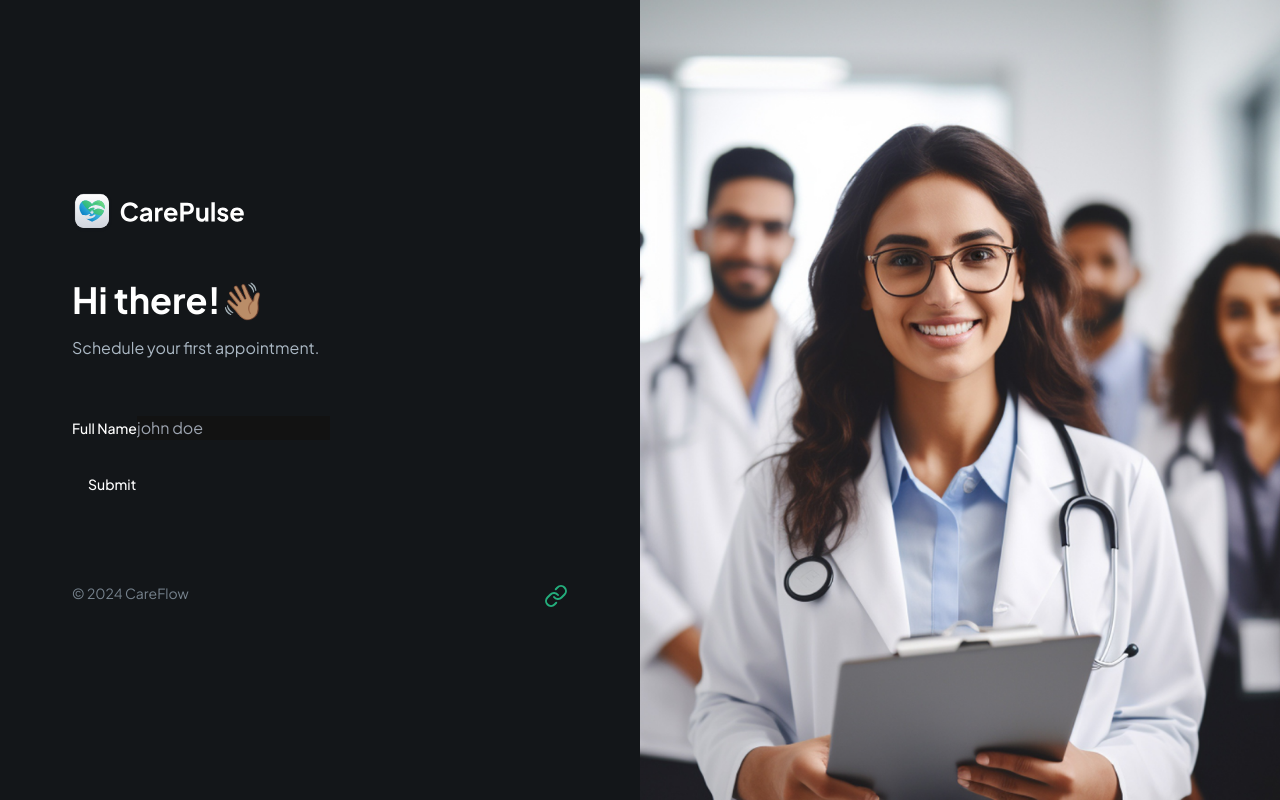
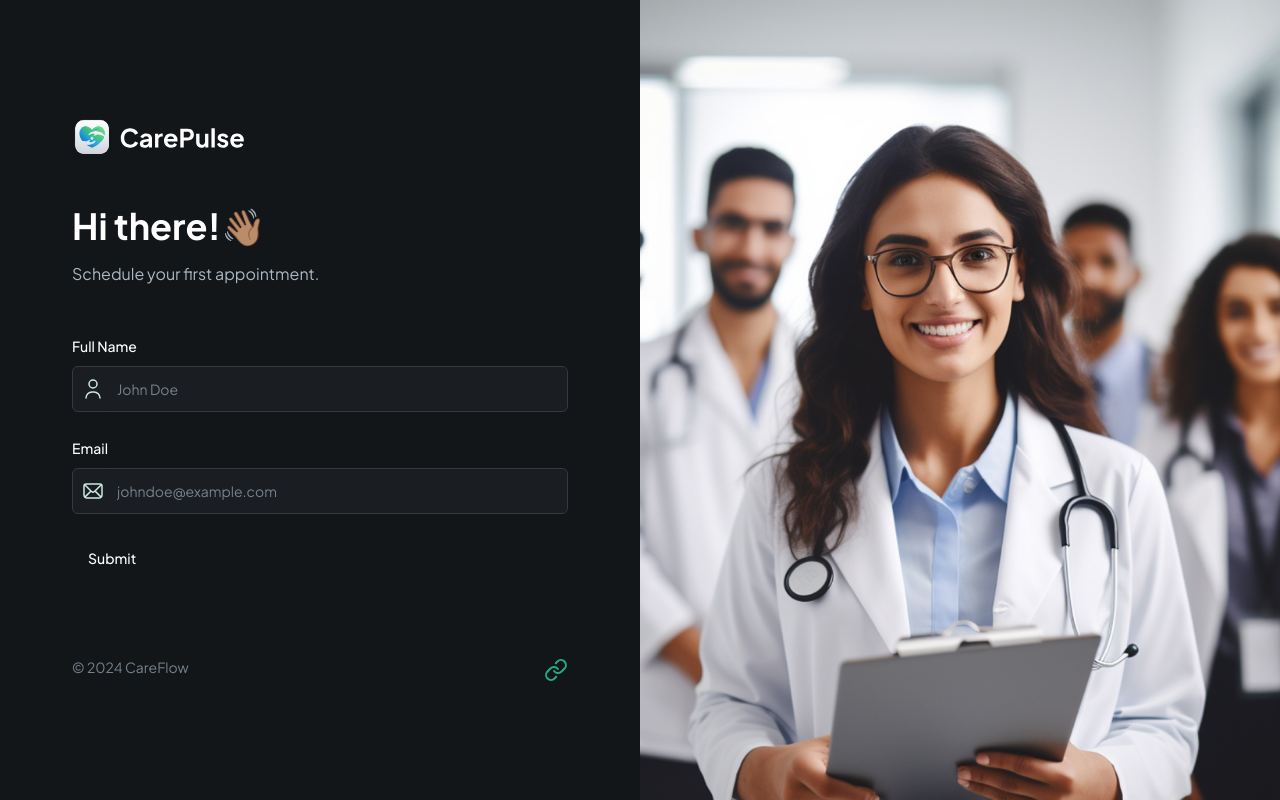
Before and after one commit to Harmless04/careflow, a Next.js app: page / in a window 1280 px wide. Built offline with nearby package versions, Linux system fonts and the light colour scheme.

Commit message:
custom form for resuability,email form

```diff
--- a/components/forms/PatientForm.tsx
+++ b/components/forms/PatientForm.tsx
@@ -57,7 +57,15 @@
     placeholder="John Doe"
     iconSrc="/assets/icons/user.svg"
     iconAlt="user"
-
+    />
+    <CustomFormField
+    fieldType={FormFieldType.INPUT}
+    control={form.control }
+    name="email"
+    label="Email"
+    placeholder="johndoe@example.com"
+    iconSrc="/assets/icons/email.svg"
+    iconAlt="email"
     />
 
       <Button type="submit">Submit</Button>
--- a/components/ui/CustomFormField.tsx
+++ b/components/ui/CustomFormField.tsx
@@ -2,6 +2,8 @@
 import React from 'react'
 import { Input } from "@/components/ui/input"
 import { Control } from 'react-hook-form'
+import Image from 'next/image';
+
 import {
     Form,
     FormControl,
@@ -28,12 +30,35 @@
 }
 
 const RenderField=({field,props}:{field: any; props:CustomProps}) => {
-    return(
-        <input
-            type="text"
-            placeholder='john doe'
-        />
-    )
+    const {fieldType,iconSrc,iconAlt,placeholder,} = props;
+    switch (fieldType){
+      case FormFieldType.INPUT:
+        return(
+          <div className="flex rounded-md border border-dark-500 bg-dark-400">
+            {iconSrc &&(
+              <Image
+              src={iconSrc}
+              height={24}
+              width={24}
+              alt={iconAlt || 'icon'}
+              className='ml-2'
+              />
+
+            ) }
+            <FormControl>
+              <Input
+            placeholder={placeholder}
+            {...field}
+            className='shad-input border-0'
+
+              />
+
+            </FormControl>
+          </div>
+        )
+        default:
+          break;
+    }
 
 
 }
```
